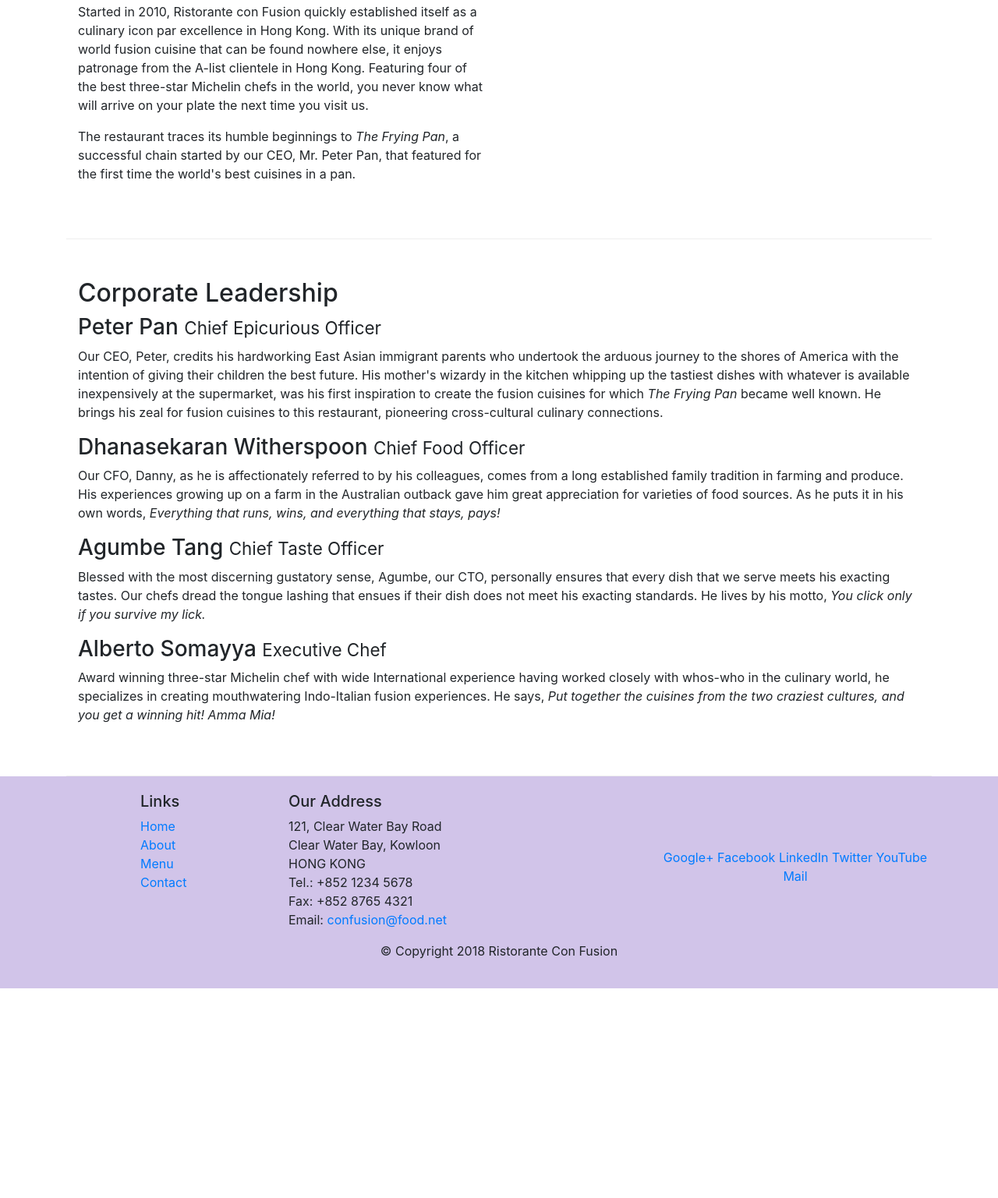
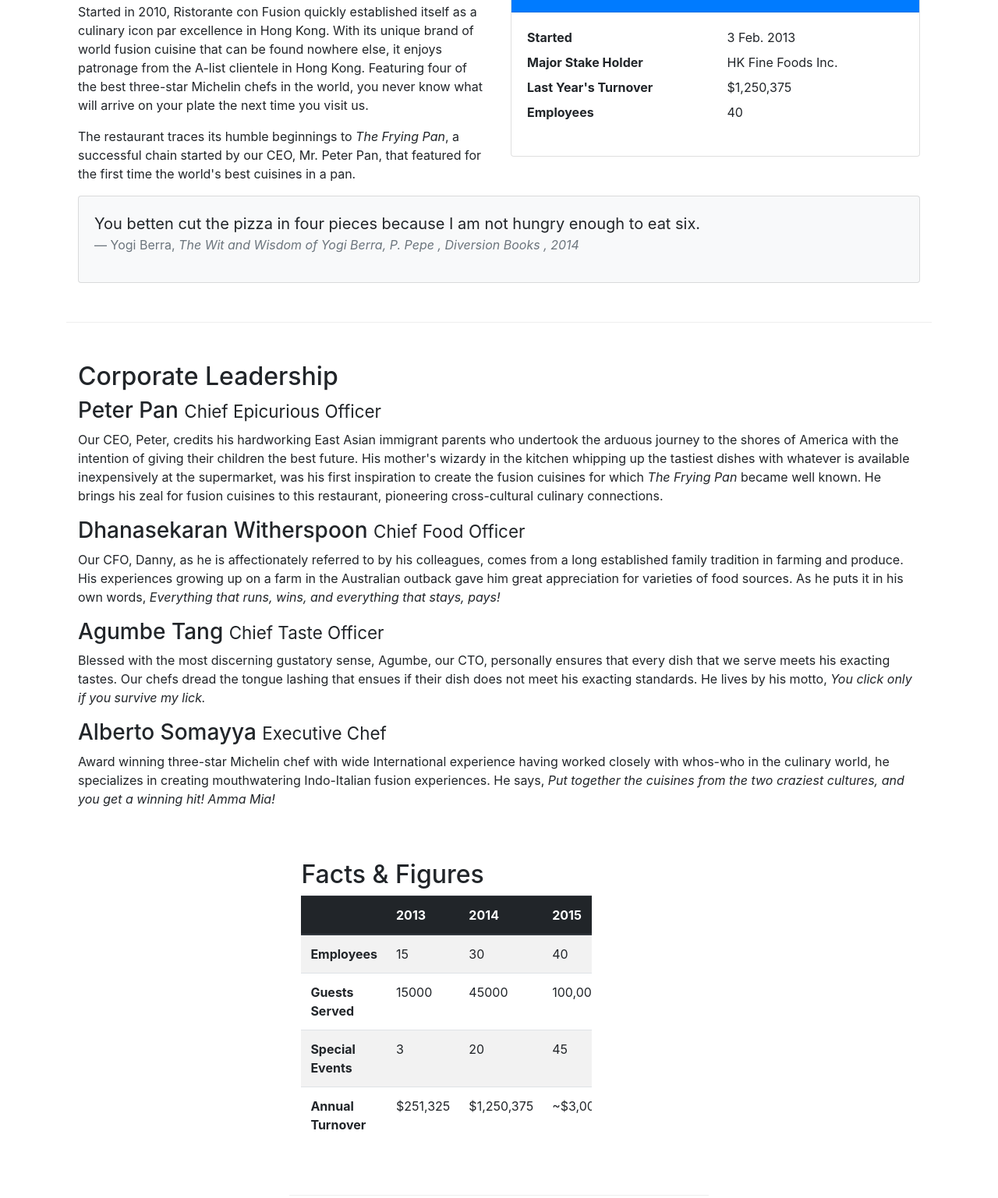
Before and after one commit to aidoka22/conFusion, a website: page aboutus.html in a window 1280 px wide. Shown: the part 558-2095 px from the top of the page at 78% size. Before the commit the page ends 1826 px from the top, so only its background shows below. Drawn offline with nearby package versions, Linux system fonts and the light colour scheme.

Commit message:
Tables and Cards

```diff
--- a/aboutus.html
+++ b/aboutus.html
@@ -64,6 +64,37 @@
                 <p >The restaurant traces its humble beginnings to <em>The Frying Pan</em>, a successful chain started by our CEO, Mr. Peter Pan, that featured for the first time the world's best cuisines in a pan.</p>
             </div>
             <div class="col-sm">
+                <div class="card">
+                    <h3 class="card-header bg-primary text-white">
+                        Facts At a Glance
+                    </h3>
+                    <div class="card-body">
+                        <dl class="row">
+                            <dt class="col-6">Started</dt>
+                            <dd class="col-6">3 Feb. 2013</dd>
+                            <dt class="col-6">Major Stake Holder</dt>
+                            <dd class="col-6">HK Fine Foods Inc.</dd>
+                            <dt class="col-6">Last Year's Turnover</dt>
+                            <dd class="col-6">$1,250,375</dd>
+                            <dt class="col-6">Employees</dt>
+                            <dd class="col-6">40</dd>
+                        </dl>
+                    </div>
+                </div>
+            </div>
+            <div class="col-12">
+                <div class="card card-body bg-light">
+                    <blockquote class="blockquote">
+                        <p class="mb-0">
+                            You betten cut the pizza in four pieces because I am not hungry enough to eat six.
+                        </p>
+                        <footer class="blockquote-footer">Yogi Berra,
+                            <cite title="Source Title">The Wit and Wisdom of
+                                Yogi Berra, P. Pepe , Diversion Books , 2014
+                            </cite>
+                        </footer>
+                    </blockquote>
+                </div>
             </div>
         </div>
 
@@ -79,6 +110,52 @@
                 <p class="d-none d-sm-block">Blessed with the most discerning gustatory sense, Agumbe, our CTO, personally ensures that every dish that we serve meets his exacting tastes. Our chefs dread the tongue lashing that ensues if their dish does not meet his exacting standards. He lives by his motto, <em>You click only if you survive my lick.</em></p>
                 <h3>Alberto Somayya <small>Executive Chef</small></h3>
                 <p class="d-none d-sm-block">Award winning three-star Michelin chef with wide International experience having worked closely with whos-who in the culinary world, he specializes in creating mouthwatering Indo-Italian fusion experiences. He says, <em>Put together the cuisines from the two craziest cultures, and you get a winning hit! Amma Mia!</em></p>
+            </div>
+            <div class="row row-content">
+                <div class="col-12 col-sm-9">
+                    <h2>Facts &amp; Figures </h2>
+                    <div class="table-responsive">
+                        <table class="table table-striped">
+                            <thead class="thead-dark">
+                                <tr>
+                                    <th>&nbsp;</th>
+                                    <th>2013</th>
+                                    <th>2014</th>
+                                    <th>2015</th>
+                                </tr>
+                            </thead>
+                            <tbody>
+                                <tr>
+                                    <th>Employees</th>
+                                    <td>15</td>
+                                    <td>30</td>
+                                    <td>40</td>
+                                </tr>
+                                <tr>
+                                    <th>Guests Served</th>
+                                    <td>15000</td>
+                                    <td>45000</td>
+                                    <td>100,000</td>
+                                </tr>
+                                <tr>
+                                    <th>Special Events</th>
+                                    <td>3</td>
+                                    <td>20</td>
+                                    <td>45</td>
+                                </tr>
+                                <tr>
+                                    <th>Annual Turnover</th>
+                                    <td>$251,325</td>
+                                    <td>$1,250,375</td>
+                                    <td>~$3,000,000</td>
+                                </tr>
+                            </tbody>
+                        </table>
+                    </div>
+                </div>
+                <div class="col-12 col-sm-3">
+
+                </div>
             </div>
        </div>
 
```
